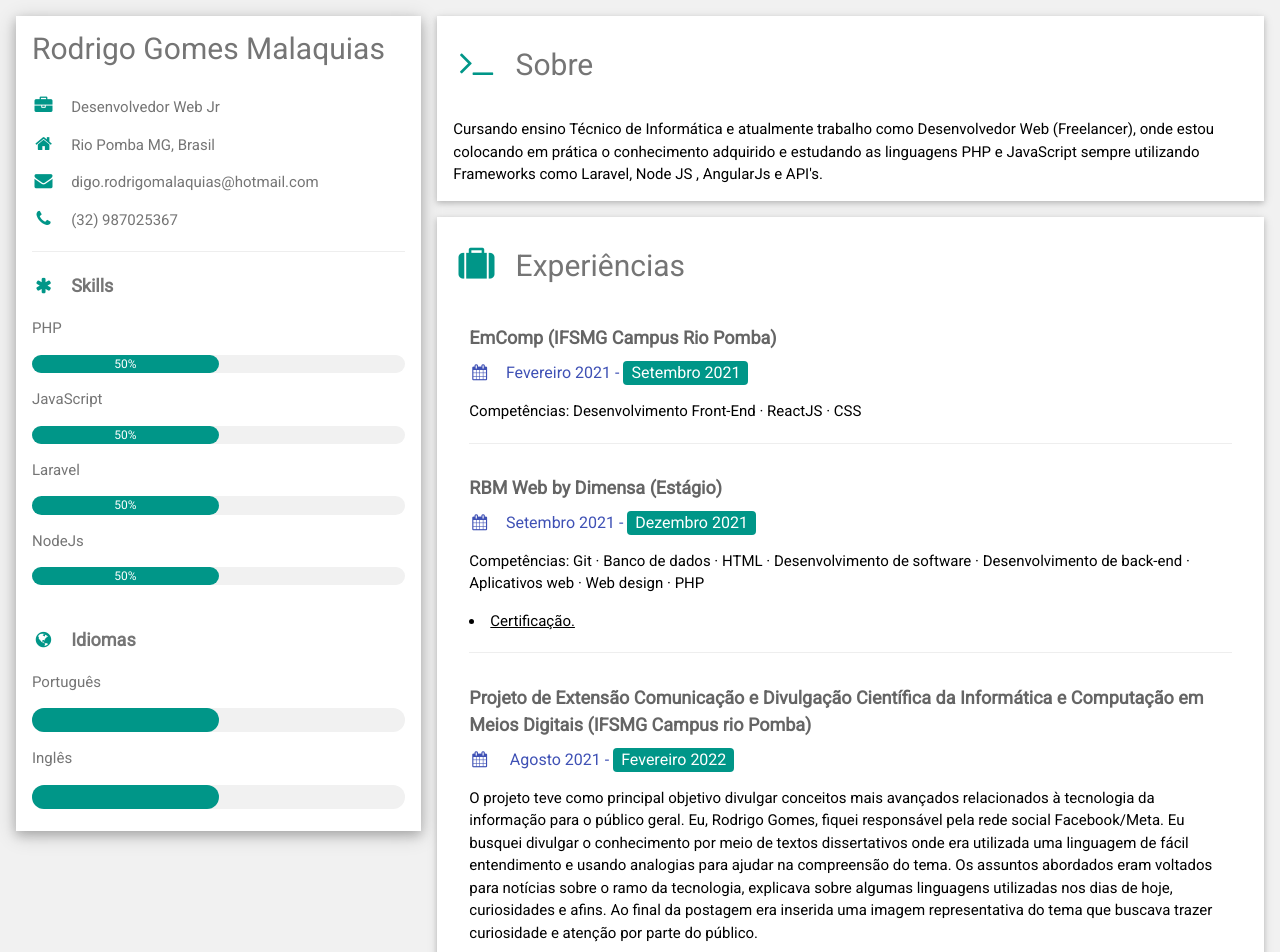
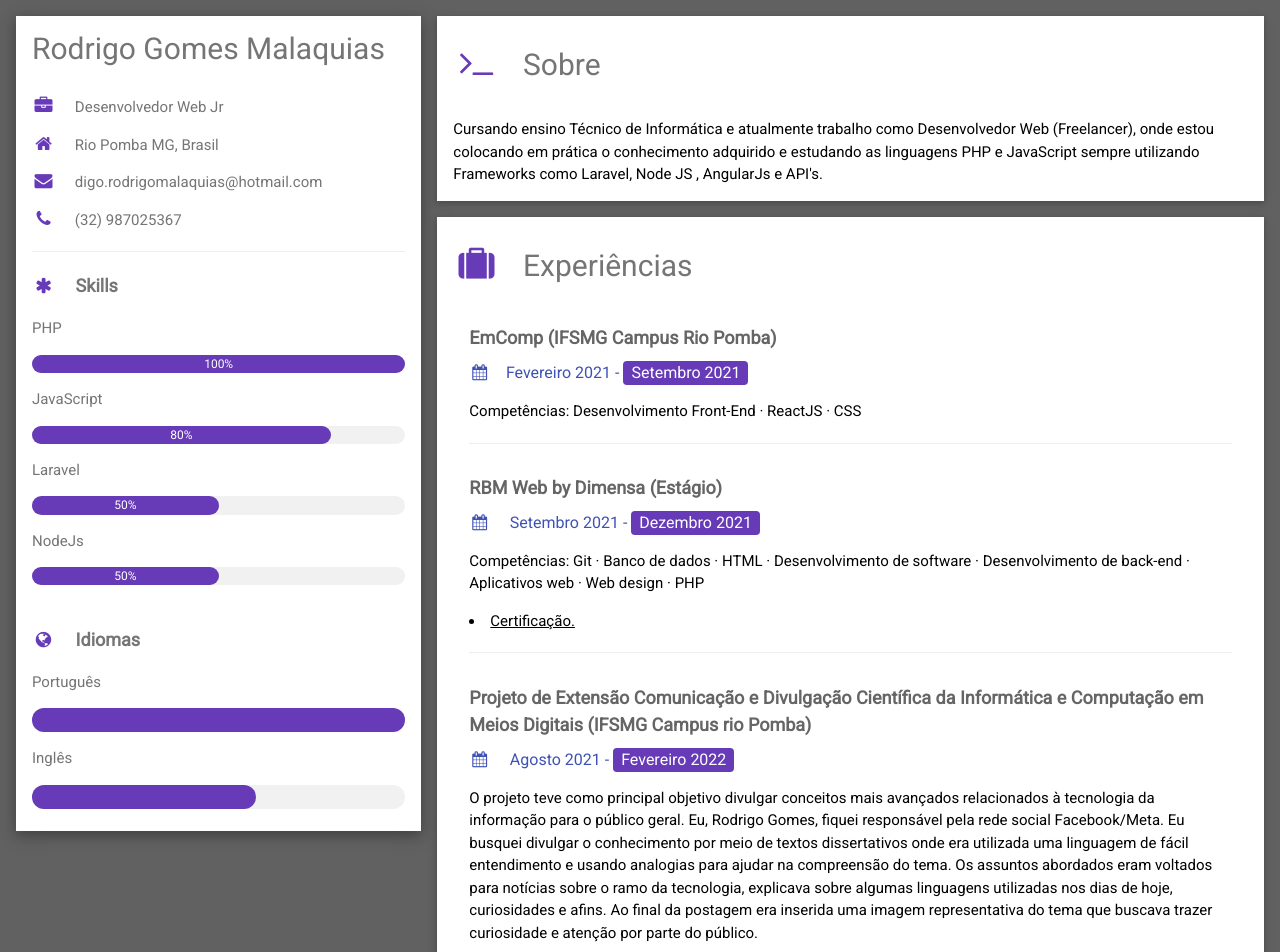
Before and after one commit to R3nge/Curriculum-Vitae-Virtual, a plain HTML site: page index.html in a window 1280 px wide. Shown: the top 952 px of the page. Drawn offline with nearby package versions, Linux system fonts and the light colour scheme.

Commit message:
Atualização de cores do curriculo

```diff
--- a/index.html
+++ b/index.html
@@ -18,10 +18,10 @@
 
   </head>
 
-  <body class="w3-light-grey" cz-shortcut-listen="true">
+  <body class="w3-dark-grey" cz-shortcut-listen="true">
 
     <!-- Page Container -->
-    <div class="w3-content w3-margin-top" style="max-width:1400px;">
+    <div class="w3-content w3-margin-top" style="max-width:1600px;">
 
       <!-- The Grid -->
       <div class="w3-row-padding">
@@ -35,44 +35,44 @@
               <h2>Rodrigo Gomes Malaquias</h2>
             </div>
             <div class="w3-container">
-              <p><i class="fa fa-briefcase fa-fw w3-margin-right w3-large w3-text-teal"></i>Desenvolvedor Web Jr</p>
-              <p><i class="fa fa-home fa-fw w3-margin-right w3-large w3-text-teal"></i>Rio Pomba MG, Brasil</p>
-              <p><i class="fa fa-envelope fa-fw w3-margin-right w3-large w3-text-teal"></i>digo.rodrigomalaquias@hotmail.com</p>
-              <p><i class="fa fa-phone fa-fw w3-margin-right w3-large w3-text-teal"></i>(32) 987025367</p>
+              <p><i class="fa fa-briefcase fa-fw w3-margin-right w3-large w3-text-deep-purple"></i> Desenvolvedor Web Jr </p>
+              <p><i class="fa fa-home fa-fw w3-margin-right w3-large w3-text-deep-purple"></i> Rio Pomba MG, Brasil </p>
+              <p><i class="fa fa-envelope fa-fw w3-margin-right w3-large w3-text-deep-purple"></i> digo.rodrigomalaquias@hotmail.com </p>
+              <p><i class="fa fa-phone fa-fw w3-margin-right w3-large w3-text-deep-purple"></i> (32) 987025367 </p>
               <hr>
 
               <p class="w3-large">
-                <b><i class="fa fa-asterisk fa-fw w3-margin-right w3-text-teal"></i>Skills</b>
+                <b><i class="fa fa-asterisk fa-fw w3-margin-right w3-text-deep-purple"></i> Skills </b>
               </p>
-              <p>PHP</p>
+              <p> PHP </p>
               <div class="w3-light-grey w3-round-xlarge w3-small">
-                <div class="w3-container w3-center w3-round-xlarge w3-teal" style="width:50%">50%</div>
+                <div class="w3-container w3-center w3-round-xlarge w3-deep-purple" style="width:100%">100%</div>
               </div>
-              <p>JavaScript</p>
+              <p> JavaScript </p>
               <div class="w3-light-grey w3-round-xlarge w3-small">
-                <div class="w3-container w3-center w3-round-xlarge w3-teal" style="width:50%">50%</div>
+                <div class="w3-container w3-center w3-round-xlarge w3-deep-purple" style="width:80%">80%</div>
               </div>
-              <p>Laravel</p>
+              <p> Laravel </p>
               <div class="w3-light-grey w3-round-xlarge w3-small">
-                <div class="w3-container w3-center w3-round-xlarge w3-teal" style="width:50%">50%</div>
+                <div class="w3-container w3-center w3-round-xlarge w3-deep-purple" style="width:50%">50%</div>
               </div>
-              <p>NodeJs</p>
+              <p> NodeJs </p>
               <div class="w3-light-grey w3-round-xlarge w3-small">
-                <div class="w3-container w3-center w3-round-xlarge w3-teal" style="width:50%">50%</div>
+                <div class="w3-container w3-center w3-round-xlarge w3-deep-purple" style="width:50%">50%</div>
               </div>
 
               <br>
 
               <p class="w3-large w3-text-theme">
-                <b><i class="fa fa-globe fa-fw w3-margin-right w3-text-teal"></i>Idiomas</b>
+                <b><i class="fa fa-globe fa-fw w3-margin-right w3-text-deep-purple"></i> Idiomas </b>
               </p>
-              <p>Português</p>
+              <p> Português </p>
               <div class="w3-light-grey w3-round-xlarge">
-                <div class="w3-round-xlarge w3-teal" style="height:24px;width:50%"></div>
+                <div class="w3-round-xlarge w3-deep-purple" style="height:24px;width:100%"></div>
               </div>
-              <p>Inglês</p>
+              <p> Inglês </p>
               <div class="w3-light-grey w3-round-xlarge">
-                <div class="w3-round-xlarge w3-teal" style="height:24px;width:50%"></div>
+                <div class="w3-round-xlarge w3-deep-purple" style="height:24px;width:60%"></div>
               </div>
               <br>
             </div>
@@ -84,33 +84,33 @@
         <div class="w3-twothird">
 
           <div class="w3-container w3-card w3-white w3-margin-bottom">
-            <h2 class="w3-text-grey w3-padding-16"><i class="fa fa-terminal fa-fw w3-margin-right w3-xxlarge w3-text-teal"></i>Sobre</h2>
-            <p>Cursando ensino Técnico de Informática e atualmente trabalho como Desenvolvedor Web (Freelancer), onde estou colocando em prática o conhecimento adquirido e estudando as linguagens PHP e JavaScript sempre utilizando Frameworks como Laravel, Node JS , AngularJs e API's.</p>
+            <h2 class="w3-text-grey w3-padding-16"><i class="fa fa-terminal fa-fw w3-margin-right w3-xxlarge w3-text-deep-purple"></i> Sobre </h2>
+            <p> Cursando ensino Técnico de Informática e atualmente trabalho como Desenvolvedor Web (Freelancer), onde estou colocando em prática o conhecimento adquirido e estudando as linguagens PHP e JavaScript sempre utilizando Frameworks como Laravel, Node JS , AngularJs e API's.</p>
           </div>
 
           <div class="w3-container w3-card w3-white w3-margin-bottom">
             <h2 class="w3-text-grey w3-padding-16">
-              <i class="fa fa-suitcase fa-fw w3-margin-right w3-xxlarge w3-text-teal"></i>Experiências
+              <i class="fa fa-suitcase fa-fw w3-margin-right w3-xxlarge w3-text-deep-purple"></i> Experiências
             </h2>
             <div class="w3-container">
-              <h5 class="w3-opacity"><b>EmComp (IFSMG Campus Rio Pomba)</b></h5>
-              <h6 class="w3-text-indigo"><i class="fa fa-calendar fa-fw w3-margin-right"></i>Fevereiro 2021 - <span class="w3-tag w3-teal w3-round">Setembro 2021</span></h6>
+              <h5 class="w3-opacity"><b> EmComp (IFSMG Campus Rio Pomba) </b></h5>
+              <h6 class="w3-text-indigo"><i class="fa fa-calendar fa-fw w3-margin-right"></i >Fevereiro 2021 - <span class="w3-tag w3-deep-purple w3-round"> Setembro 2021 </span></h6>
               <p>Competências: Desenvolvimento Front-End · ReactJS · CSS </p>
               <hr>
             </div>
 
             <div class="w3-container">
               <h5 class="w3-opacity"><b>RBM Web by Dimensa (Estágio)</b></h5>
-              <h6 class="w3-text-indigo"><i class="fa fa-calendar fa-fw w3-margin-right"></i>Setembro 2021 - <span class="w3-tag w3-teal w3-round">Dezembro 2021</span></h6>
-              <p>Competências: Git · Banco de dados · HTML · Desenvolvimento de software · Desenvolvimento de back-end · Aplicativos web · Web design · PHP</p>
+              <h6 class="w3-text-indigo"><i class="fa fa-calendar fa-fw w3-margin-right"></i> Setembro 2021 - <span class="w3-tag w3-deep-purple w3-round"> Dezembro 2021 </span></h6>
+              <p> Competências: Git · Banco de dados · HTML · Desenvolvimento de software · Desenvolvimento de back-end · Aplicativos web · Web design · PHP</p>
               <li><a href="https://drive.google.com/file/d/14AlOHJ90-ABEoSolNGXg6D3SlnFTzZaM/view?usp=share_link" target="_blank">Certificação.</a></li>
               <hr>
             </div>
 
             <div class="w3-container">
-              <h5 class="w3-opacity"><b>Projeto de Extensão Comunicação e Divulgação Científica da Informática e Computação em Meios Digitais (IFSMG Campus rio Pomba)</b></h5>
-              <h6 class="w3-text-indigo"><i class="fa fa-calendar fa-fw w3-margin-right"></i> Agosto 2021  - <span class="w3-tag w3-teal w3-round"> Fevereiro 2022</span></h6>
-              <p>O projeto teve como principal objetivo divulgar conceitos mais avançados relacionados à tecnologia da informação para o público geral. Eu, Rodrigo Gomes, fiquei responsável pela rede social Facebook/Meta.
+              <h5 class="w3-opacity"><b> Projeto de Extensão Comunicação e Divulgação Científica da Informática e Computação em Meios Digitais (IFSMG Campus rio Pomba) </b></h5>
+              <h6 class="w3-text-indigo"><i class="fa fa-calendar fa-fw w3-margin-right"></i> Agosto 2021  - <span class="w3-tag w3-deep-purple w3-round"> Fevereiro 2022 </span></h6>
+              <p> O projeto teve como principal objetivo divulgar conceitos mais avançados relacionados à tecnologia da informação para o público geral. Eu, Rodrigo Gomes, fiquei responsável pela rede social Facebook/Meta.
                 Eu busquei divulgar o conhecimento por meio de textos dissertativos onde era utilizada uma linguagem de fácil entendimento e usando analogias para ajudar na compreensão do tema. Os assuntos abordados eram voltados para notícias sobre o ramo da tecnologia, explicava sobre algumas linguagens utilizadas nos dias de hoje, curiosidades e afins.
                 Ao final da postagem era inserida uma imagem representativa do tema que buscava trazer curiosidade e atenção por parte do público. </p>
                 <li><a href="https://drive.google.com/file/d/1WF44YBUnfHWMAExYWeSOJFuILZYjsxBT/view?usp=share_link" target="_blank">Certificação.</a></li>
@@ -120,11 +120,11 @@
 
           <div class="w3-container w3-card w3-white">
             <h2 class="w3-text-grey w3-padding-16">
-              <i class="fa fa-graduation-cap fa-fw w3-margin-right w3-xxlarge w3-text-teal"></i>Educação
+              <i class="fa fa-graduation-cap fa-fw w3-margin-right w3-xxlarge w3-text-deep-purple"></i> Educação
             </h2>
             <div class="w3-container">
-              <h5 class="w3-opacity"><b>IFSMG Campus Rio Pomba (Técnico em Informática)</b></h5>
-              <h6 class="w3-text-teal"><i class="fa fa-calendar fa-fw w3-margin-right"></i>2019 - <span class="w3-tag w3-teal w3-round">2023</span></h6>
+              <h5 class="w3-opacity"><b> IFSMG Campus Rio Pomba (Técnico em Informática) </b></h5>
+              <h6 class="w3-text-deep-purple"><i class="fa fa-calendar fa-fw w3-margin-right"></i> 2019 - <span class="w3-tag w3-deep-purple w3-round"> 2023 </span></h6>
               <p>
               </p>
               <!-- <ul> (Certificações em breve)
@@ -136,8 +136,8 @@
             </div>
             <div class="w3-container">
               <h5 class="w3-opacity"><b>Bootcamp AngularJS DIO</b></h5>
-              <h6 class="w3-text-teal"><i class="fa fa-calendar fa-fw w3-margin-right"></i>Março 2023 - <span class="w3-tag w3-teal w3-round"> Maio 2023</span></h6>
-              <p>Bootcamp focado em Angular, onde fui submetido a vários cursos, desafios de projeto e desafios de códigos todos com certificações.</p>
+              <h6 class="w3-text-deep-purple"><i class="fa fa-calendar fa-fw w3-margin-right"></i> Março 2023 - <span class="w3-tag w3-deep-purple w3-round"> Maio 2023 </span></h6>
+              <p> Bootcamp focado em Angular, onde fui submetido a vários cursos, desafios de projeto e desafios de códigos todos com certificações.</p>
                             <!-- <li><a href="" target="_blank">certificado</a></li>             -->
 
             </div>
@@ -145,12 +145,12 @@
 
           <div class="w3-container w3-card w3-white w3-margin-bottom">
             <h2 class="w3-text-grey w3-padding-16">
-              <i class="fa fa-git fa-fw w3-margin-right w3-xxlarge w3-text-teal"></i>Projetos
+              <i class="fa fa-git fa-fw w3-margin-right w3-xxlarge w3-text-deep-purple"></i> Projetos
             </h2>
             <div class="w3-container">
-              <h6 class="w3-text-teal">
+              <h6 class="w3-text-deep-purple">
                 <i class="fa fa-github fa-fw w3-margin-right"></i>
-                <a href="https://github.com/R3nge/Projeto-JavaScript-Dio-Pokedex-" target="_blank">Pokedex feito em JavaScript  </a>
+                <a href="https://github.com/R3nge/Projeto-JavaScript-Dio-Pokedex-" target="_blank"> Pokedex feito em JavaScript  </a>
               </h6>
 
           <!-- End Right Column -->
@@ -163,7 +163,7 @@
     </div>
 
 
-    <footer class="w3-container w3-indigo w3-center w3-margin-top">
+    <footer class="w3-container w3-deep-purple w3-center w3-margin-top">
       <p>Minhas Redes Sociais</p>
       <a href="https://github.com/R3nge" target="_blank"><i class="fa fa-github w3-hover-opacity"></i></a>
       <a href="https://www.linkedin.com/in/rodrigo-gomes-0a944a217/" target="_blank"><i class="fa fa-linkedin w3-hover-opacity"></i></a>
```
